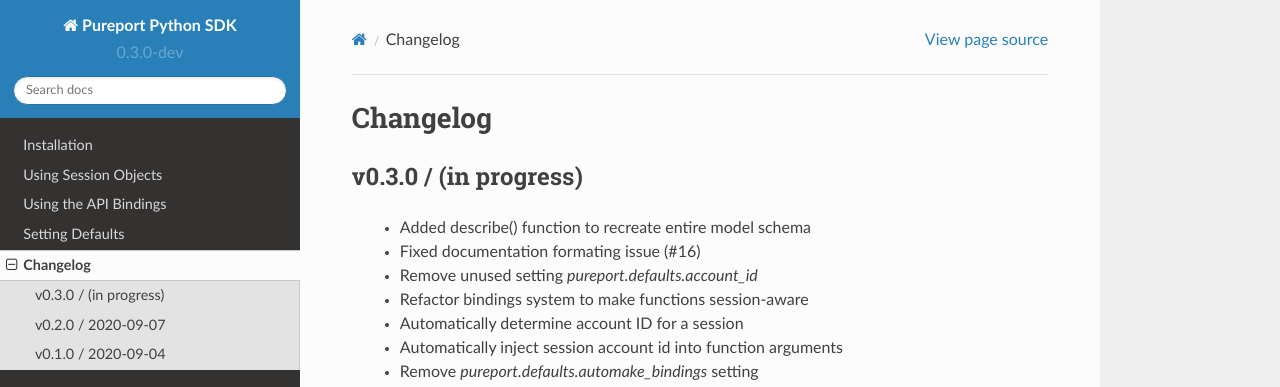
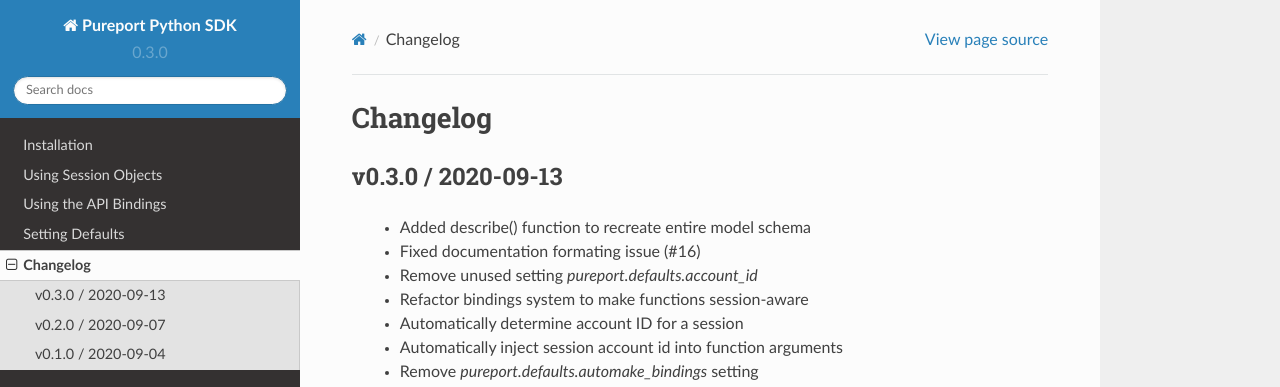
Before and after one commit to pureport/pureport-python, a Sphinx documentation site: the page built from docs/changelog.rst, in a window 1280 px wide. Shown: the top 387 px of the page. Built offline with Sphinx 7.4.7 and the Read the Docs theme 2.0.0, drawn with Linux system fonts in a browser that asks for light colours; the version number is read from the project's files by our own code.

Commit message:
release 0.3.0
Signed-off-by: Peter Sprygada <peter.sprygada@pureport.com>

```diff
--- a/docs/changelog.rst
+++ b/docs/changelog.rst
@@ -1,8 +1,8 @@
 Changelog
 =========
 
-v0.3.0 / (in progress)
-----------------------
+v0.3.0 / 2020-09-13
+-------------------
 
   * Added describe() function to recreate entire model schema
   * Fixed documentation formating issue (#16)
--- a/pureport/__init__.py
+++ b/pureport/__init__.py
@@ -59,7 +59,7 @@
 from pureport import defaults
 
 
-__version__ = "0.3.0-dev"
+__version__ = "0.3.0"
 
 __author__ = "Pureport, Inc"
 __license__ = "MIT"
```
Also changed, not shown: README.md (+0 -1 lines).
